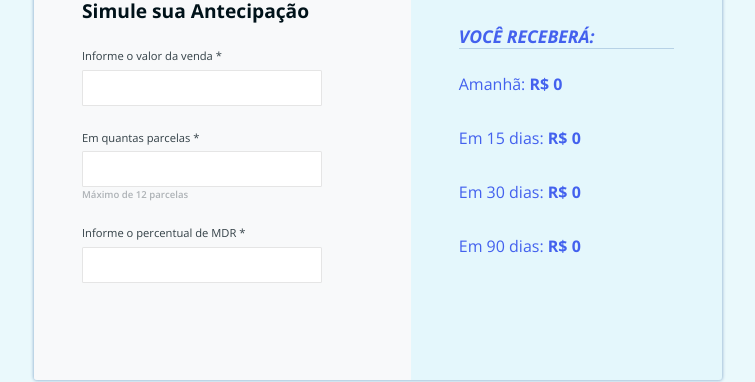
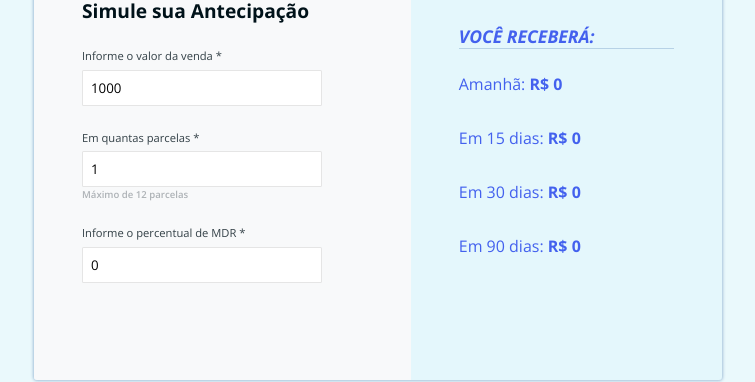
Before and after one commit to fredericosafebox/full_stack_challenge1, a React (Create React App) app: page / in a window 1280 px wide. Shown: the part 260-642 px from the top of the page, without its empty margins (262-1017 px from the left). Built offline with nearby package versions, Linux system fonts and the light colour scheme.

Commit message:
feat/api - requests funcionam adequadamente

```diff
--- a/src/components/form/index.tsx
+++ b/src/components/form/index.tsx
@@ -1,20 +1,94 @@
+/* eslint-disable import/no-unresolved */
+import { ChangeEvent } from 'react';
+import { useAppDispatch, useAppSelector } from '../../app/hooks';
+import {
+  updateAmount,
+  updateInstallments,
+  updateMdr,
+  updateResult,
+} from '../../reducers/form/formSlice';
+import schema from '../../schemas/requestSchema';
+import { api } from '../../services/api';
+
 function Form() {
+  const dispatch = useAppDispatch();
+  const { amount, installments, mdr } = useAppSelector((state) => state.form);
+
+  const validateState = async () => {
+    try {
+      const data = schema.validateSync({
+        amount,
+        installments,
+        mdr,
+      });
+      console.log(data);
+      const res = await api.post('/', data).then((res) => res.data);
+      dispatch(
+        updateResult({
+          tomorrow: res['1'],
+          twoWeeks: res['15'],
+          oneMonth: res['30'],
+          threeMonths: res['90'],
+        })
+      );
+    } catch (error) {
+      console.log(error);
+    }
+  };
+
+  const handleAmount = (n: ChangeEvent<HTMLInputElement>) => {
+    const value = Number(n.currentTarget.value);
+    if (!isNaN(value)) {
+      dispatch(updateAmount(value));
+    }
+  };
+  const handleInstallments = (n: ChangeEvent<HTMLInputElement>) => {
+    const value = Number(n.currentTarget.value);
+    if (!isNaN(value)) {
+      dispatch(updateInstallments(value));
+    }
+  };
+  const handleMdr = (n: ChangeEvent<HTMLInputElement>) => {
+    const value = Number(n.currentTarget.value);
+    if (!isNaN(value)) {
+      dispatch(updateMdr(value));
+    }
+  };
+
   return (
     <div className="app__calculator--form">
       <h1>Simule sua Antecipação</h1>
       <div>
         <label htmlFor="amount">Informe o valor da venda *</label>
-        <input type="text" id="amount" />
+        <input
+          type="text"
+          id="amount"
+          value={amount?.toString()}
+          onChange={handleAmount}
+          onBlur={validateState}
+        />
       </div>
 
       <div className="installments__wrapper">
         <label htmlFor="installments">Em quantas parcelas *</label>
-        <input type="text" id="installments" />
+        <input
+          type="text"
+          id="installments"
+          value={installments?.toString()}
+          onBlur={validateState}
+          onChange={handleInstallments}
+        />
       </div>
 
       <div>
         <label htmlFor="mdr">Informe o percentual de MDR *</label>
-        <input type="text" id="mdr" />
+        <input
+          type="text"
+          id="mdr"
+          value={mdr?.toString()}
+          onBlur={validateState}
+          onChange={handleMdr}
+        />
       </div>
     </div>
   );
--- a/src/reducers/form/formSlice.ts
+++ b/src/reducers/form/formSlice.ts
@@ -12,8 +12,8 @@ export interface FormState {
 }
 
 const initialState: FormState = {
-  amount: 0,
-  installments: 0,
+  amount: 1000,
+  installments: 1,
   mdr: 0,
   tomorrow: 0,
   twoWeeks: 0,
--- /dev/null
+++ b/src/schemas/requestSchema.ts
@@ -0,0 +1,21 @@
+import * as yup from 'yup';
+
+const requestSchema = yup.object({
+  amount: yup
+    .number()
+    .min(1000, 'Amount must be at least 1000.')
+    .required("Missing 'amount' property."),
+  installments: yup
+    .number()
+    .integer('Installments must be a round number.')
+    .min(1, 'Minimum number of installments is 1.')
+    .max(12, 'Maximum number of installments is 12.')
+    .required("Missing 'installments' property."),
+  mdr: yup
+    .number()
+    .min(0, 'Mdr must be a positive number.')
+    .max(100, 'Mdr cannot be greater than 100')
+    .required("Missing 'mdr' property."),
+});
+
+export default requestSchema;
--- /dev/null
+++ b/src/services/api.ts
@@ -0,0 +1,9 @@
+import axios from 'axios';
+
+export const api = axios.create({
+  baseURL: 'https://frontend-challenge-7bu3nxh76a-uc.a.run.app',
+  headers: {
+    'Content-Type': 'application/json',
+  },
+  timeout: 5000,
+});
```
Also changed, not shown: src/App.tsx (+18 -0 lines).
